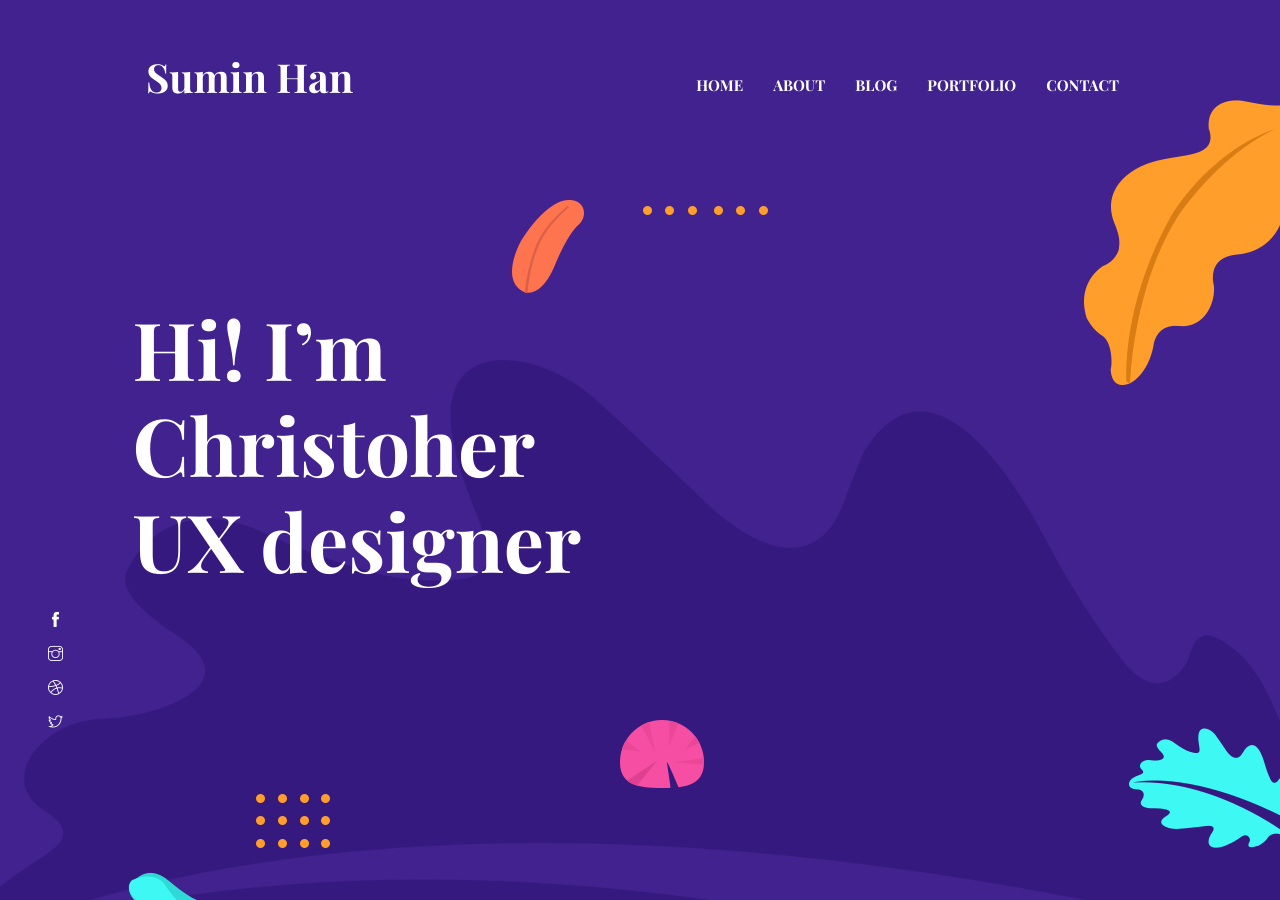
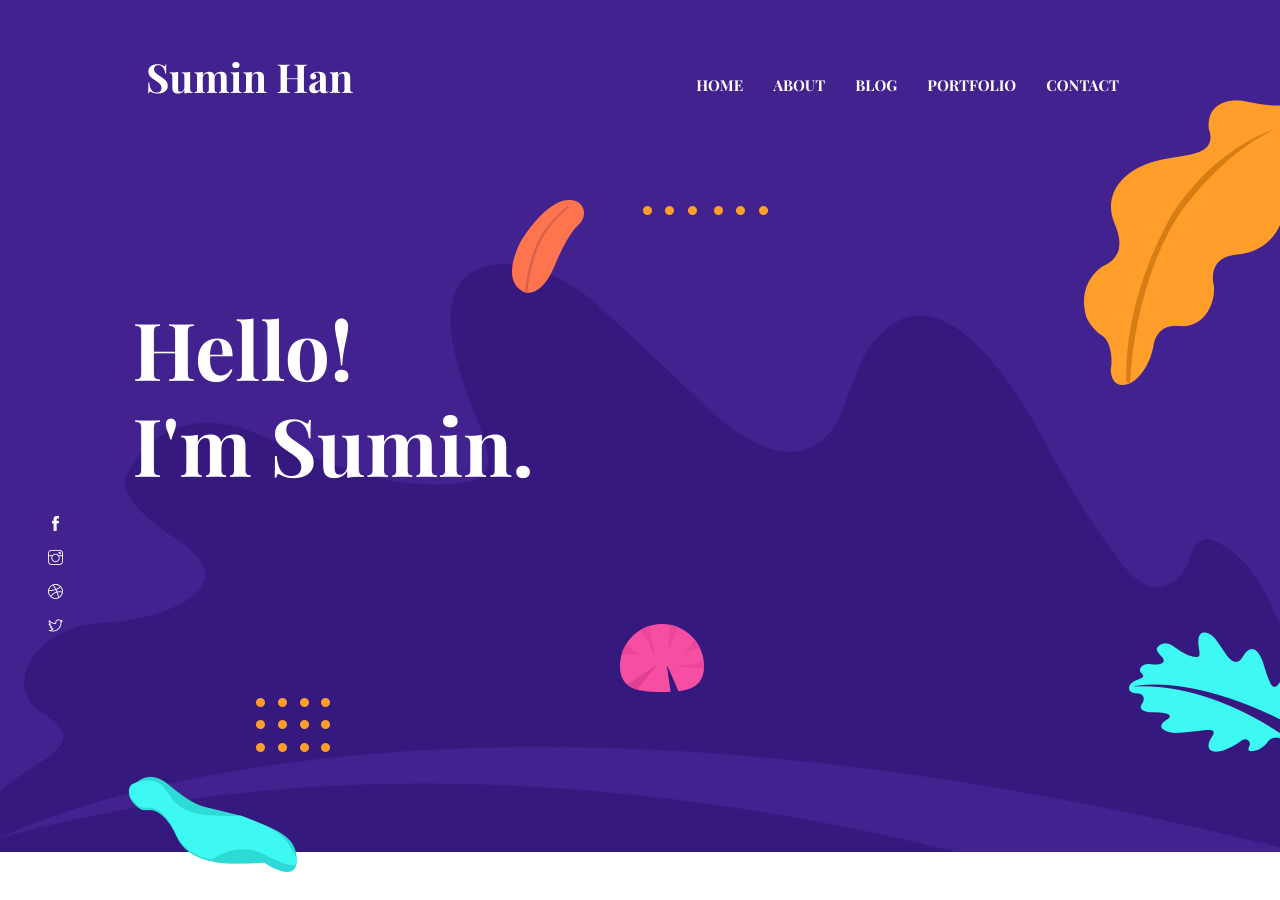
Before and after one commit to suminhan5244/suminhan5244.github.io, a Jekyll site: the page built from index.html, in a window 1280 px wide and 900 px high. Built offline with Jekyll 4.4.1, drawn with Linux system fonts in a browser that asks for light colours.

Commit message:
Update settings.yml

```diff
--- a/_data/settings.yml
+++ b/_data/settings.yml
@@ -36,7 +36,7 @@ disqus-identifier: # Add your shortname for Disqus Comment. For example mr-brown
 # Hero Section
 
 hero:
-  hero-title: Hi! I’m <br> Christoher <br> UX designer
+  hero-title: Hello!<br> I'm Sumin.
 
 social:
   - { icon: "ti-facebook", link: "#" }
```
